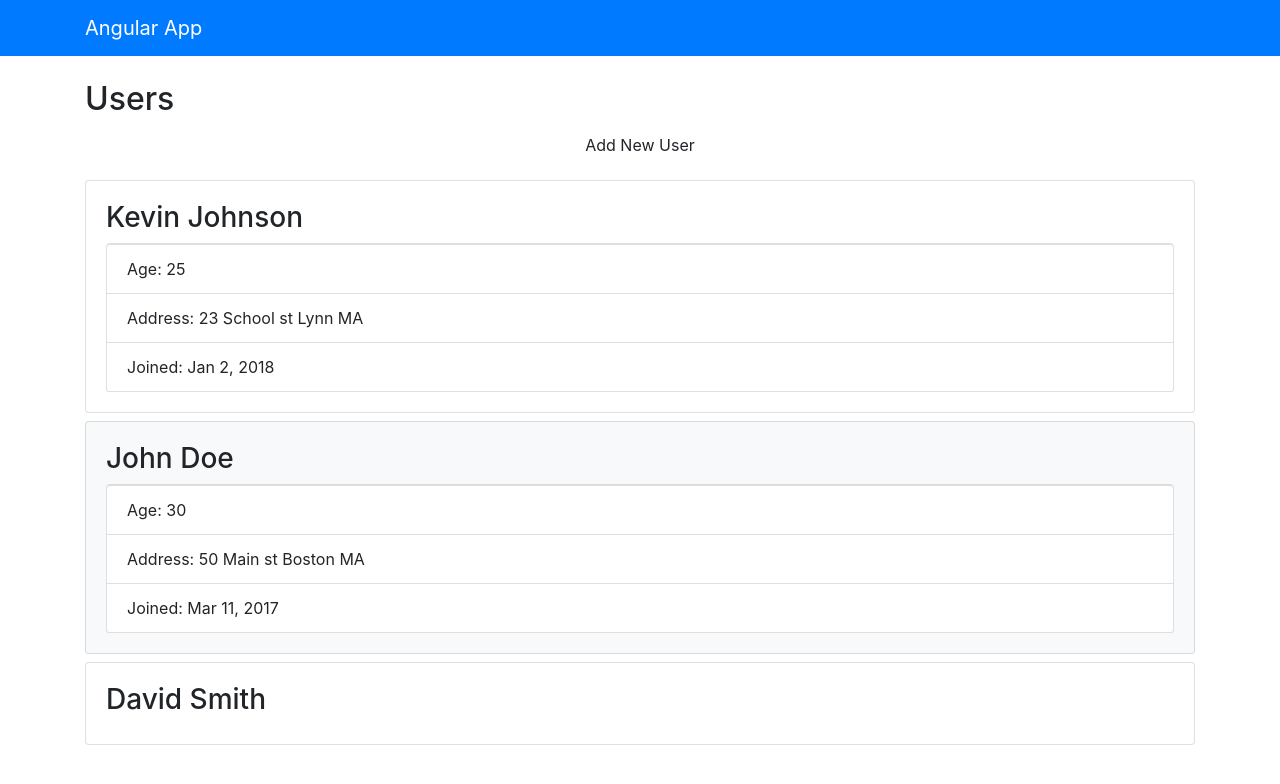
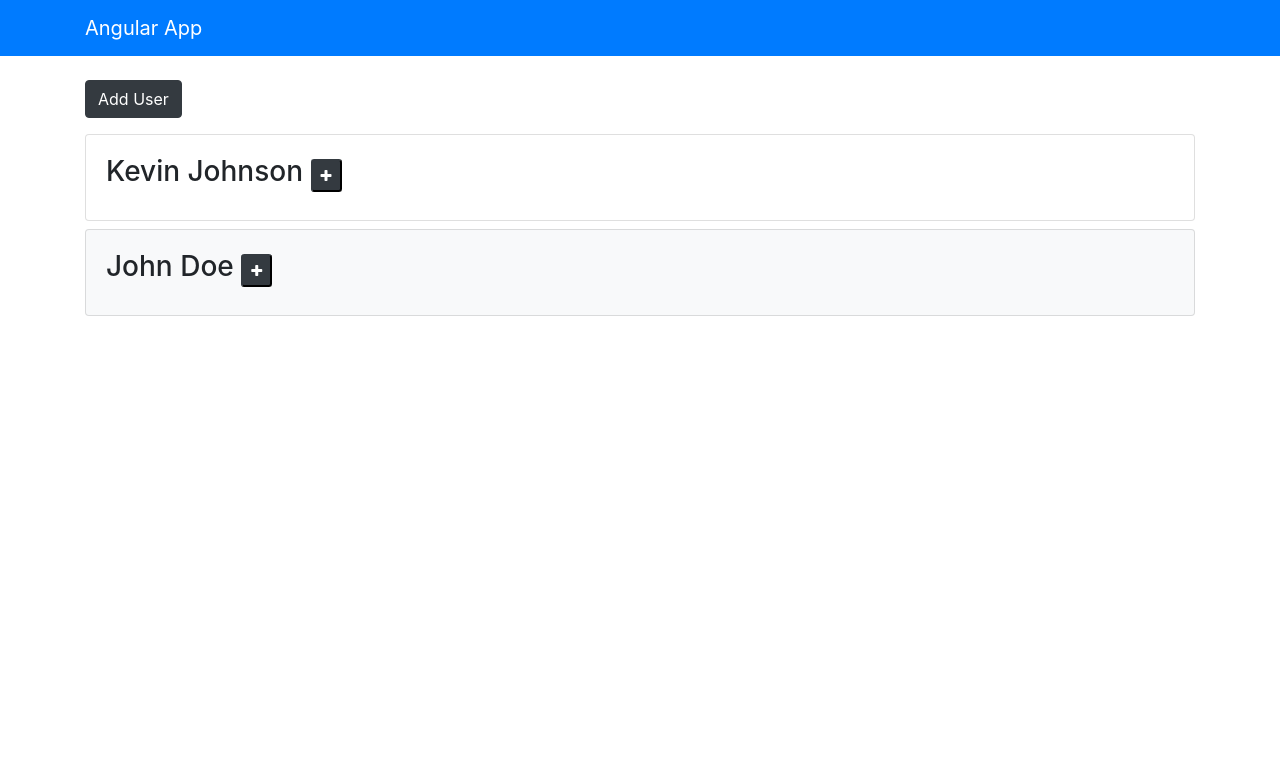
Before and after one commit to Daniele122898/Angular-Sandbox, an Angular app: page / in a window 1280 px wide. Shown: the top 784 px of the page. Built offline with nearby package versions, Linux system fonts and the light colour scheme.

Commit message:
form stuff

```diff
--- a/package.json
+++ b/package.json
@@ -23,6 +23,7 @@
     "@angular/router": "^5.2.0",
     "bootstrap": "4.0.0-beta.2",
     "core-js": "^2.4.1",
+    "font-awesome": "^4.7.0",
     "jquery": "^3.4.1",
     "popper.js": "^1.15.0",
     "rxjs": "^5.5.6",
--- a/src/app/app.module.ts
+++ b/src/app/app.module.ts
@@ -1,6 +1,6 @@
 import { BrowserModule } from '@angular/platform-browser';
 import { NgModule } from '@angular/core';
-
+import { FormsModule } from '@angular/forms';
 
 import { AppComponent } from './app.component';
 import { UserComponent } from './components/user/user.component';
@@ -16,7 +16,8 @@ import { NavbarComponent } from './components/navbar/navbar.component';
     NavbarComponent
   ],
   imports: [
-    BrowserModule
+    BrowserModule,
+    FormsModule
   ],
   providers: [],
   bootstrap: [AppComponent]
--- a/src/app/components/user/user.component.ts
+++ b/src/app/components/user/user.component.ts
@@ -20,12 +20,7 @@ export class UserComponent implements OnInit {
         this.user = {
             firstName: 'John',
             lastName: 'Doe',
-            age: 30,
-            address: {
-                street: '50 Main st',
-                city: 'Boston',
-                state: 'MA'
-            }
+            email: 'test@test.com'
         };
     }
 }
--- a/src/app/components/users/users.component.html
+++ b/src/app/components/users/users.component.html
@@ -1,13 +1,41 @@
-<h2>Users</h2>
-<button [disabled]="!enableAdd" class="btn btn-block mb-3">Add New User</button>
+<button (click)="showUserForm = !showUserForm" class="btn btn-dark mb-3">Add User</button>
+<div class="card card-body mb-3" *ngIf="showUserForm">
+  <h2>Add User</h2>
+  <form (submit)="onSubmit($event)">
+    <div class="form-group">
+      <label>First Name</label>
+      <input type="text" class="form-control" name="firstName" [(ngModel)]="user.firstName">
+    </div>
+    <div class="form-group">
+      <label>Last Name</label>
+      <input type="text" class="form-control" name="lastName" [(ngModel)]="user.lastName">
+    </div>
+    <div class="form-group">
+      <label>Email</label>
+      <input type="text" class="form-control" name="email" [(ngModel)]="user.email">
+    </div>
+
+    <button [disabled]="user.firstName == '' || user.lastName == ''" class="btn btn-block mb-3">Add New User</button>
+  </form>
+</div>
+
 <ul class="list-unstyled" *ngIf="loaded && users?.length >0 ">
   <li class="card card-body mb-2" *ngFor="let user of users" [class.bg-light]="user.isActive">
-    <h3>{{ user.firstName }} {{ user.lastName }}</h3>
-    <ul class="list-group" *ngIf="showExtended && user.age && user.address">
-      <li class="list-group-item">Age: {{ user.age }}</li>
-      <li class="list-group-item">Address: {{ user.address.street }} {{ user.address.city }} {{ user.address.state }}
+    <h3>
+      {{ user.firstName }} {{ user.lastName }}
+      <small>
+        <button (click)="user.hide = !user.hide" class="btn-dark btn-sm">
+          <i [ngClass]="user.hide ? 'fa fa-plus' : 'fa fa-minus'"></i>
+        </button>
+      </small>
+    </h3>
+    <ul class="list-group" *ngIf="!user.hide">
+      <li class="list-group-item">
+        Email: {{ user.email }}
       </li>
-      <li class="list-group-item">Joined: {{ user.registered | date }}</li>
+      <li class="list-group-item">
+        Joined: {{ user.registered | date }}
+      </li>
     </ul>
   </li>
 </ul>
--- a/src/app/components/users/users.component.ts
+++ b/src/app/components/users/users.component.ts
@@ -8,11 +8,16 @@ import { User } from '../../models/User';
 })
 
 export class UsersComponent implements OnInit {
-
+  user: User = {
+    firstName: '',
+    lastName: '',
+    email: '',
+  };
   users: User[];
   showExtended: boolean = true;
   loaded: boolean = false;
-  enableAdd: boolean = true;
+  enableAdd: boolean = false;
+  showUserForm: boolean = false;
 
   constructor() { }
 
@@ -22,40 +27,39 @@ export class UsersComponent implements OnInit {
       {
         firstName: 'Kevin',
         lastName: 'Johnson',
-        age: 25,
-        address: {
-          street: '23 School st',
-          city: 'Lynn',
-          state: 'MA'
-        },
         isActive: false,
-        registered: new Date('01/02/2018 08:30:00')
+        registered: new Date('01/02/2018 08:30:00'),
+        hide: true,
+        email: 'kevin@gmail.com'
       },
       {
         firstName: 'John',
         lastName: 'Doe',
-        age: 30,
-        address: {
-          street: '50 Main st',
-          city: 'Boston',
-          state: 'MA'
-        },
         isActive: true,
-        registered: new Date('03/11/2017 01:30:00')
+        registered: new Date('03/11/2017 01:30:00'),
+        hide: true,
+        email: 'john@yahoo.com'
       }
     ];
 
-    this.addUser({
-      firstName: 'David',
-      lastName: 'Smith',
-      registered: new Date('03/01/2015 12:30:00')
-    });
     this.loaded = true;
-
   }
 
-  addUser(user: User) {
-    this.users.push(user);
+  //   addUser() {
+  //     this.user.isActive = true;
+  //     this.user.registered = new Date();
+  //     this.users.unshift(this.user);
+
+  //     this.user = {
+  //       firstName: '',
+  //       lastName: '',
+  //       email: ''
+  //     }
+  // }
+
+  onSubmit(e) {
+    e.preventDefault();
+    console.log("123");
   }
 
 }
```
Also changed, not shown: src/app/models/User.ts (+3 -7 lines), .angular-cli.json, 1 other file (tests, documents, lock files or other folders).
